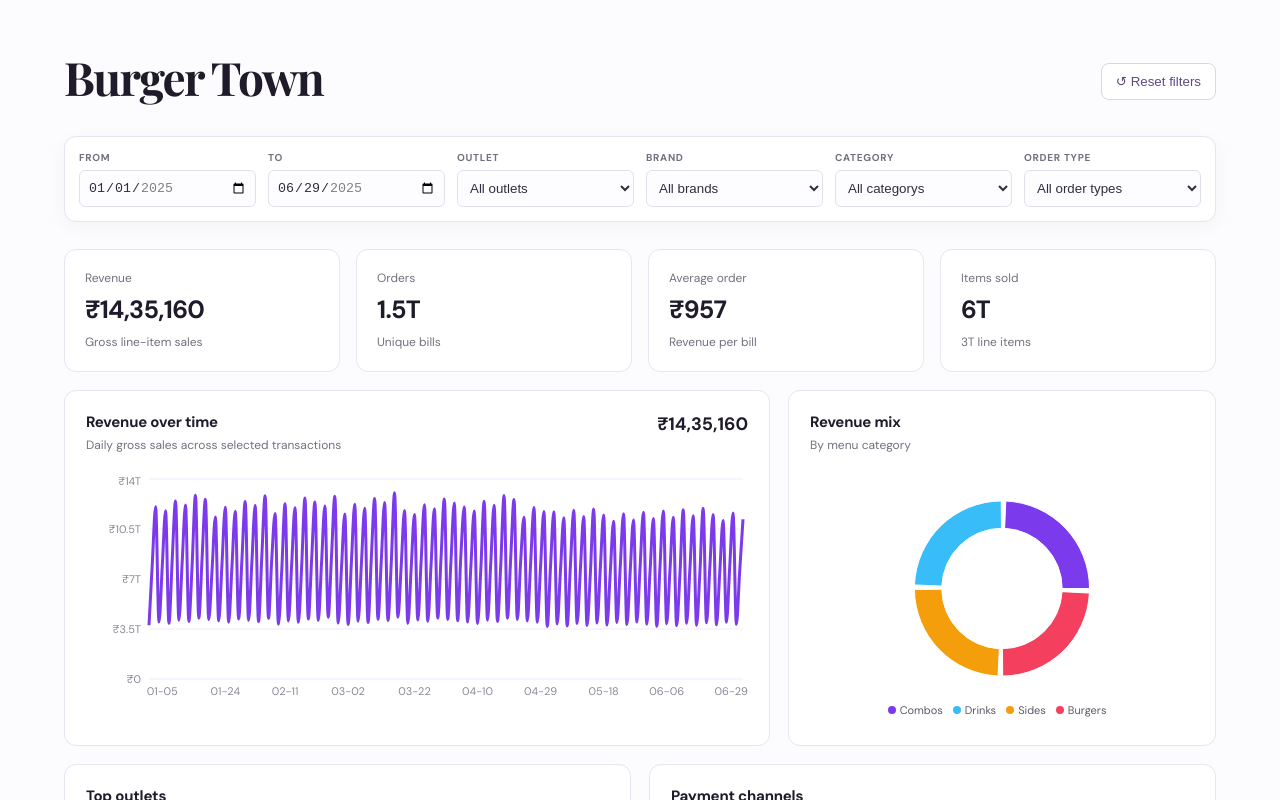
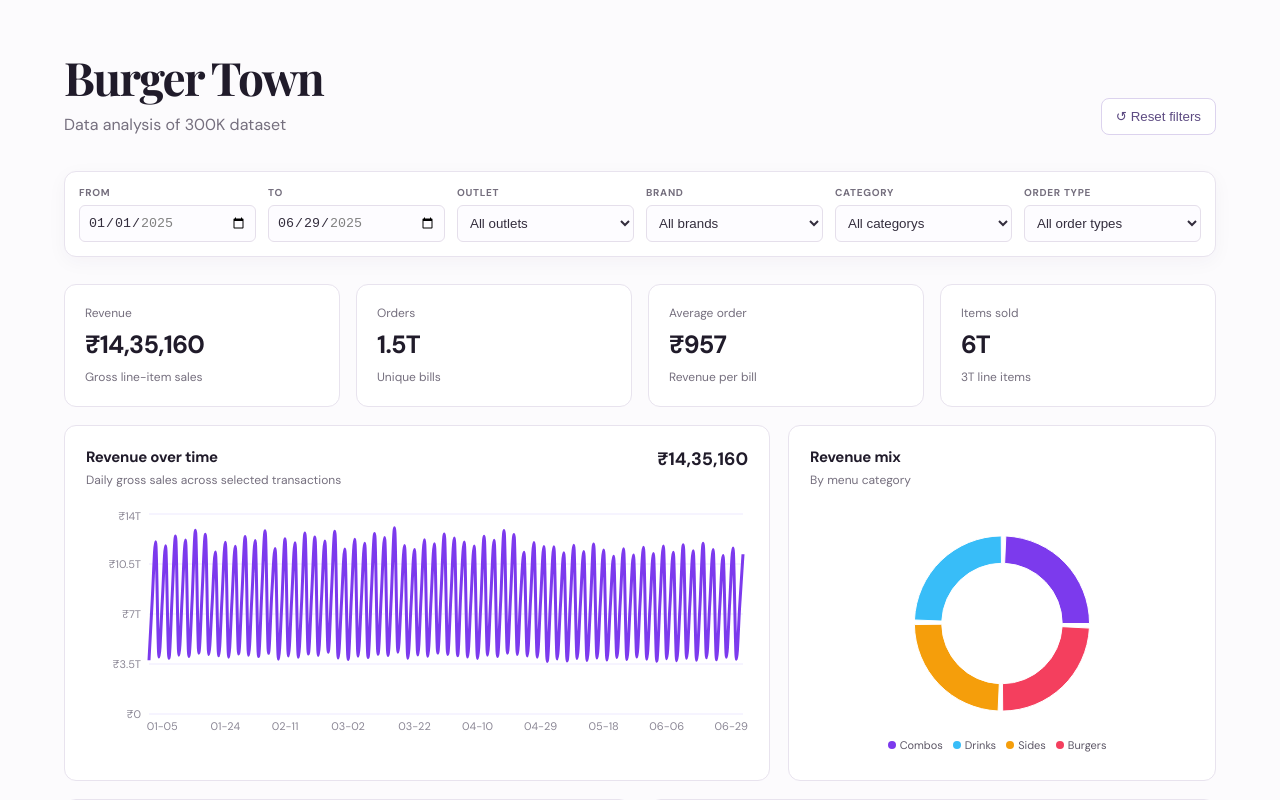
Before and after one commit to Yadnesh2026/burger-Town, a Next.js app: page / in a window 1280 px wide. Shown: the top 800 px of the page. Built offline with nearby package versions, Linux system fonts and the light colour scheme.

Commit message:
Add dataset analysis subtitle

```diff
--- a/components/dashboard.tsx
+++ b/components/dashboard.tsx
@@ -20,7 +20,7 @@
   if (!options || !data) return <main className="loading"><div className="mark">P</div><p>Preparing your analytics workspace…</p></main>;
   const cards = [['Revenue', money(data.metrics.revenue), 'Gross line-item sales'], ['Orders', compact(data.metrics.orders), 'Unique bills'], ['Average order', money(data.metrics.averageOrder), 'Revenue per bill'], ['Items sold', compact(data.metrics.items), `${compact(data.metrics.records)} line items`]];
   return <main>
-    <section className="hero"><div><h1>Burger Town</h1></div><button className="reset" onClick={reset}>↺ Reset filters</button></section>
+    <section className="hero"><div><h1>Burger Town</h1><p className="sub">Data analysis of 300K dataset</p></div><button className="reset" onClick={reset}>↺ Reset filters</button></section>
     <section className="filters" aria-label="Dashboard filters"><label><span>From</span><input type="date" value={filter.start || ''} min={options.range.start} max={filter.end} onChange={e => update('start')(e.target.value)} /></label><label><span>To</span><input type="date" value={filter.end || ''} min={options.range.start} max={options.range.end} onChange={e => update('end')(e.target.value)} /></label><Select label="Outlet" value={filter.outlet || ''} values={options.outlets} onChange={update('outlet')} /><Select label="Brand" value={filter.brand || ''} values={options.brands} onChange={update('brand')} /><Select label="Category" value={filter.group || ''} values={options.groups} onChange={update('group')} /><Select label="Order type" value={filter.orderType || ''} values={options.orderTypes} onChange={update('orderType')} /></section>
     {loading && <div className="progress" />}
     <section className="cards">{cards.map(([label, value, note]) => <article className="metric" key={label}><p>{label}</p><strong>{value}</strong><small>{note}</small></article>)}</section>
```
